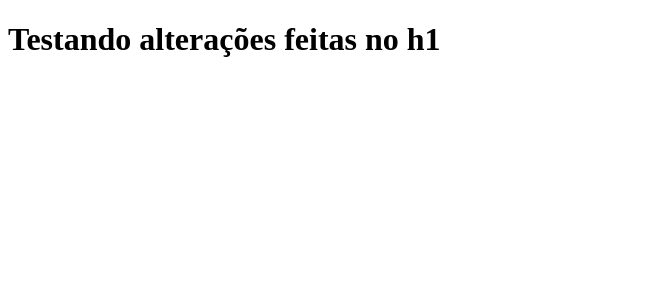
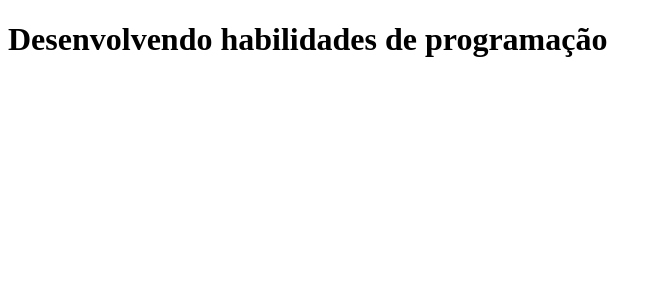
Before and after one commit to jorgemorenoo/tabnews.jorgemoreno.net, a Next.js app: page / in a window 1280 px wide. Shown: the top 300 px of the page, without its empty margins (0-662 px from the left). Built offline with nearby package versions, Linux system fonts and the light colour scheme.

Commit message:
Alteração na Home Page

```diff
--- a/pages/index.js
+++ b/pages/index.js
@@ -1,6 +1,6 @@
 function Home() {
   return (
-    <h1>Testando alterações feitas no h1</h1>
+    <h1>Desenvolvendo habilidades de programação</h1>
   );
 }
 
```
